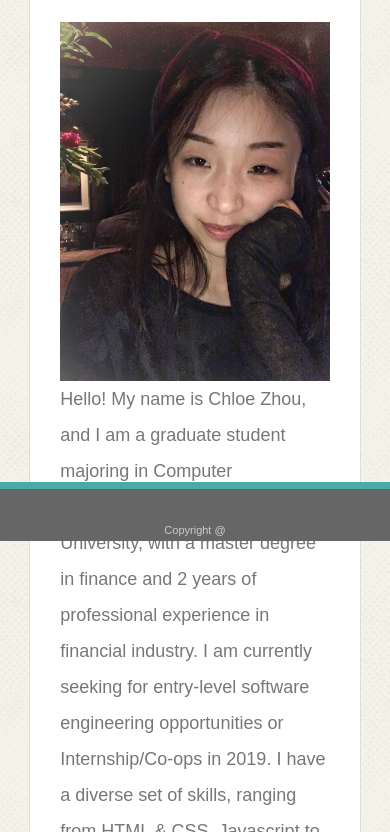
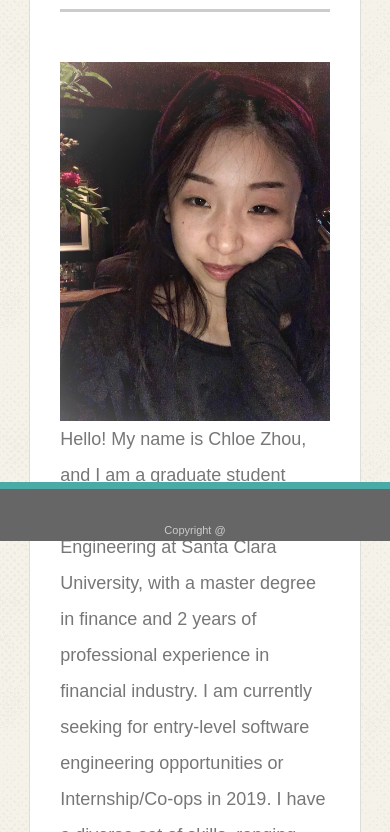
Before and after one commit to chloezhouny/Responsive-Portfolio, a plain HTML site: page index.html in a window 390 px wide. Shown: the part 303-1135 px from the top of the page. Drawn offline with Linux system fonts and the light colour scheme.

Commit message:
Modify responsive position for max width of 980px

```diff
--- a/assets/css/style.css
+++ b/assets/css/style.css
@@ -254,15 +254,22 @@ footer
 	font-size: 11px;
 }
 
-
 @media (max-width: 980px)
 {
+
+	.about, .contact, .portfolio
+	{
+		width: 65%;
+		margin-left: 7.5%;
+	}
+
    .aboutcontent img
    {
    	width: 30%;
    	height: auto;
    }
 }
+
 
 @media (max-width: 768px)
 
@@ -317,11 +324,14 @@ footer
     	top: 50px;
     }
 
-    .about .contact .portfolio
+    .about , .contact , .portfolio
     {
-    	position: absolute;
-    	top: 20%;
+    	margin: 0 auto;
+    	width: 85%;
+    	position: relative;
+    	top: 40px;
     }
+
     .aboutcontent img
 
     {
```
